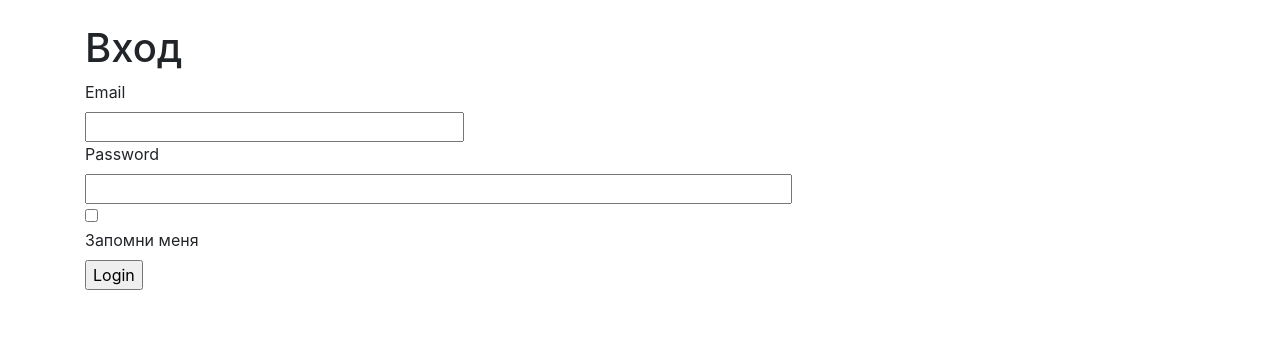
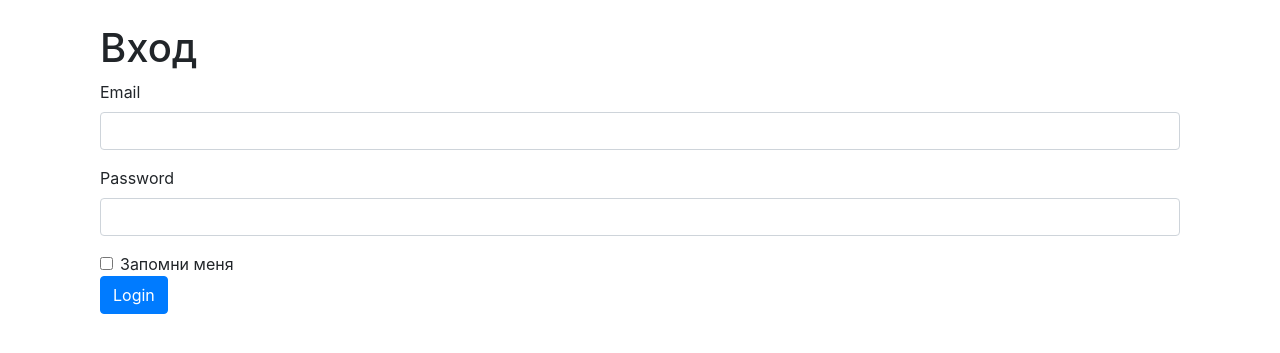
Before and after one commit to Alex-Mixaylov/vd07_autorization, a Flask app: page /login in a window 1280 px wide. Shown: the part 56-409 px from the top of the page. Run offline with Flask 3, Linux system fonts and the light colour scheme; some libraries are stand-ins or nearby versions.

Commit message:
update login.html
update login.html

```diff
--- a/app/templates/login.html
+++ b/app/templates/login.html
@@ -5,25 +5,25 @@
 {% endblock %}
 
 {% block content %}
-<h1>Вход</h1>
-<form method="post" action="{{ url_for('login') }}">
+<div class="container mt-4">
+    <h1>Вход</h1>
+    <form method="post" action="{{ url_for('login') }}">
         {{ form.hidden_tag() }}
-        <div>
-            {{ form.email.label }}<br>
-            {{ form.email(size=32) }}
+        <div class="form-group">
+            {{ form.email.label(class="form-label") }}
+            {{ form.email(class="form-control") }}
         </div>
-        <div>
-            {{ form.password.label }}<br>
-            {{ form.password(size=64) }}
+        <div class="form-group">
+            {{ form.password.label(class="form-label") }}
+            {{ form.password(class="form-control") }}
         </div>
-        <div>
-            {{ form.remember() }}<br>
-            {{ form.remember.label }}
+        <div class="form-check">
+            {{ form.remember(class="form-check-input") }}
+            {{ form.remember.label(class="form-check-label") }}
         </div>
-        <div>
-            {{ form.submit() }}
+        <div class="form-group">
+            {{ form.submit(class="btn btn-primary") }}
         </div>
-
-</form>
-
+    </form>
+</div>
 {% endblock %}
```
